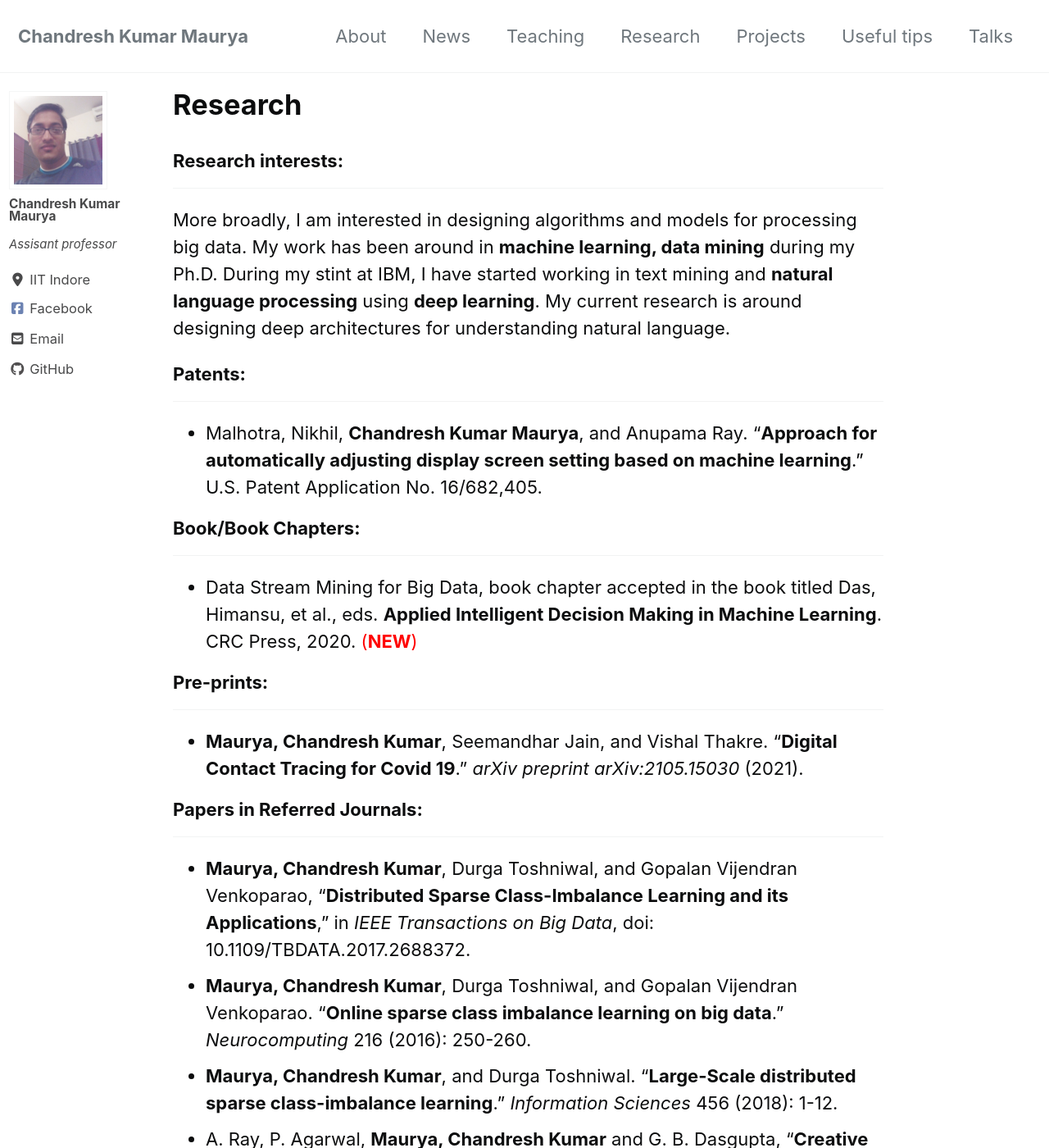
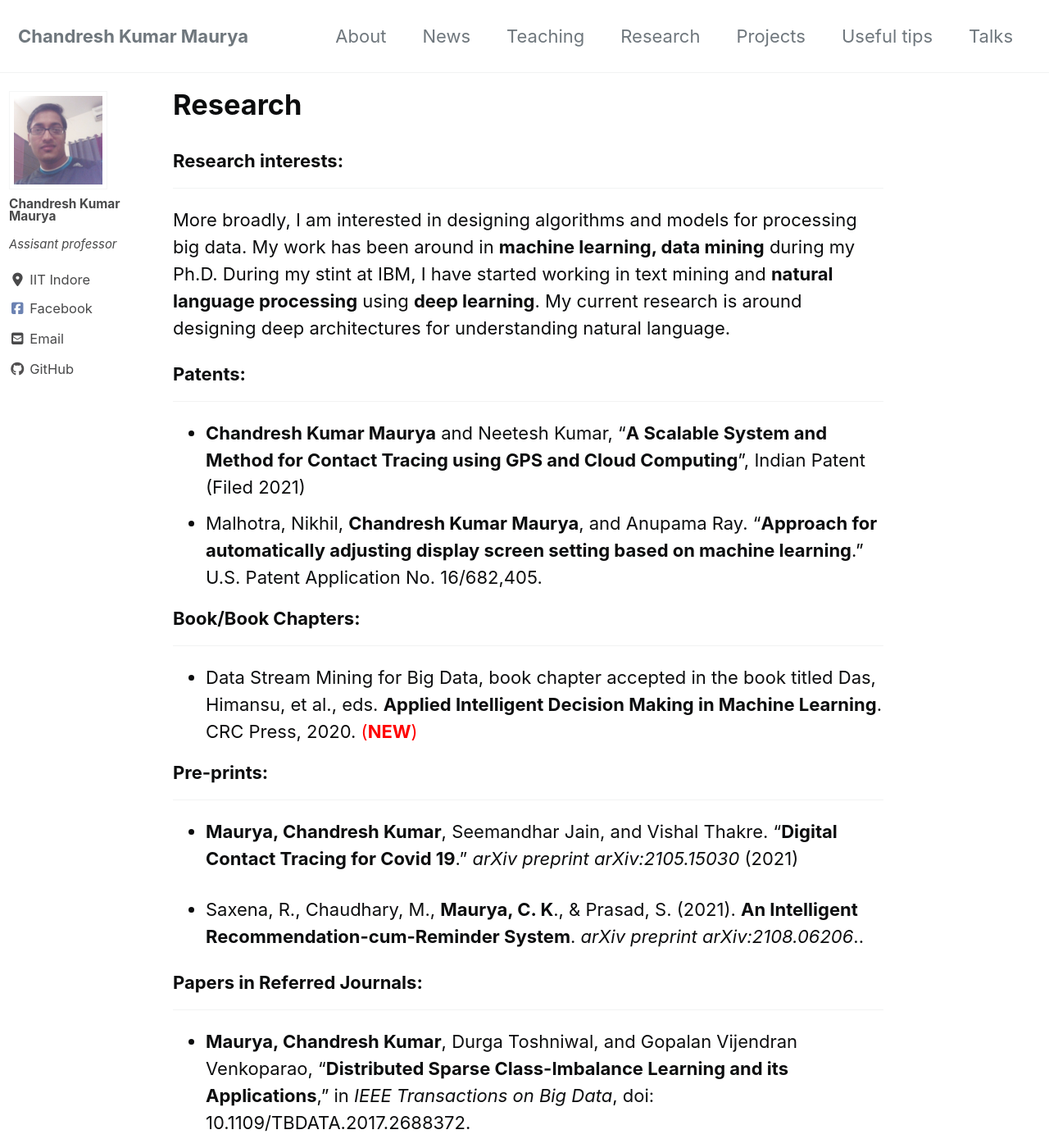
Before and after one commit to chandreshiit/oldsite, a Jekyll site: the page built from _pages/research.md, in a window 1280 px wide and 1400 px high. Shown: the whole window at 82% size. Built offline with Jekyll 4.4.1, drawn with Linux system fonts in a browser that asks for light colours; cached includes are drawn as plain includes; nearby versions of some CDN libraries.

Commit message:
added PC2021

```diff
--- a/_pages/research.md
+++ b/_pages/research.md
@@ -13,6 +13,7 @@ author_profile: true
 
 <hr style="background-color: #0000ff;">
 
+- **Chandresh Kumar Maurya** and Neetesh Kumar, "**A Scalable System and Method for Contact Tracing using GPS and Cloud Computing**",  Indian Patent (Filed 2021)
 - Malhotra, Nikhil, **Chandresh Kumar Maurya**, and Anupama Ray. "**Approach for automatically adjusting display screen setting based on machine learning**." U.S. Patent Application No. 16/682,405.
 
 ### Book/Book Chapters:
@@ -25,7 +26,9 @@ author_profile: true
 
 <hr style="background-color: #0000ff;">
 
-- **Maurya, Chandresh Kumar**, Seemandhar Jain, and Vishal Thakre. "**Digital Contact Tracing for Covid 19**." *arXiv preprint arXiv:2105.15030* (2021).
+- **Maurya, Chandresh Kumar**, Seemandhar Jain, and Vishal Thakre. "**Digital Contact Tracing for Covid 19**." *arXiv preprint arXiv:2105.15030* (2021)
+
+- Saxena, R., Chaudhary, M., **Maurya, C. K**., & Prasad, S. (2021). **An Intelligent Recommendation-cum-Reminder System**. *arXiv preprint arXiv:2108.06206*..
 
 
 
```
